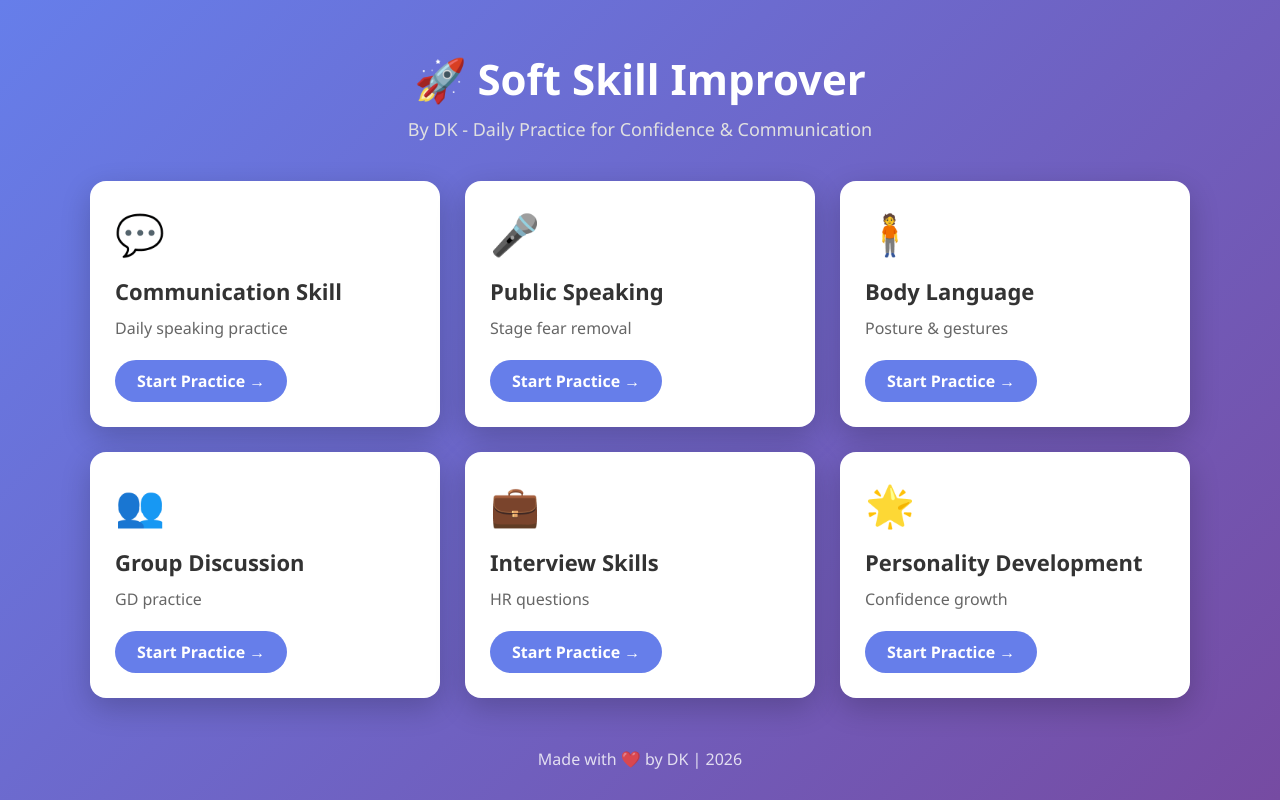
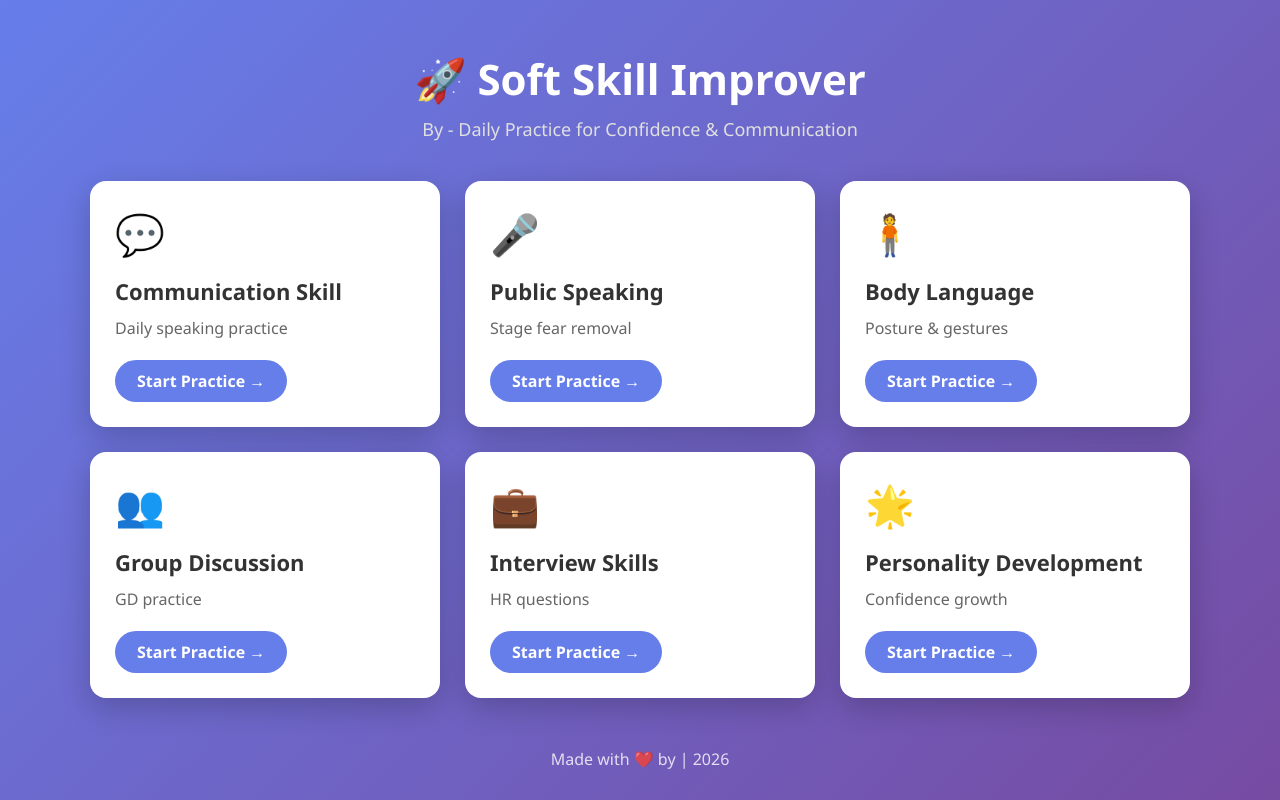
Before and after one commit to Dattaram0305/SOFT-SKILL-IMPROVER, a Flask app: page / in a window 1280 px wide. Run offline with Flask 3, Linux system fonts and the light colour scheme.

Commit message:
Update index.html

```diff
--- a/templates/index.html
+++ b/templates/index.html
@@ -3,7 +3,7 @@
 <head>
     <meta charset="UTF-8">
     <meta name="viewport" content="width=device-width, initial-scale=1.0">
-    <title>Soft Skill Improver - DK</title>
+    <title>Soft Skill Improver - </title>
     <style>
         * { margin:0; padding:0; box-sizing:border-box; font-family: 'Segoe UI', sans-serif; }
         body { background: linear-gradient(135deg, #667eea 0%, #764ba2 100%); min-height:100vh; padding:20px; }
@@ -24,7 +24,7 @@
 <body>
     <div class="container">
         <h1>🚀 Soft Skill Improver</h1>
-        <p class="subtitle">By DK - Daily Practice for Confidence & Communication</p>
+        <p class="subtitle">By  - Daily Practice for Confidence & Communication</p>
 
         <div class="grid">
             {% for skill in skills %}
@@ -38,7 +38,7 @@
         </div>
 
         <footer>
-            <p>Made with ❤️ by DK | 2026</p>
+            <p>Made with ❤️ by  | 2026</p>
         </footer>
     </div>
 </body>
```
